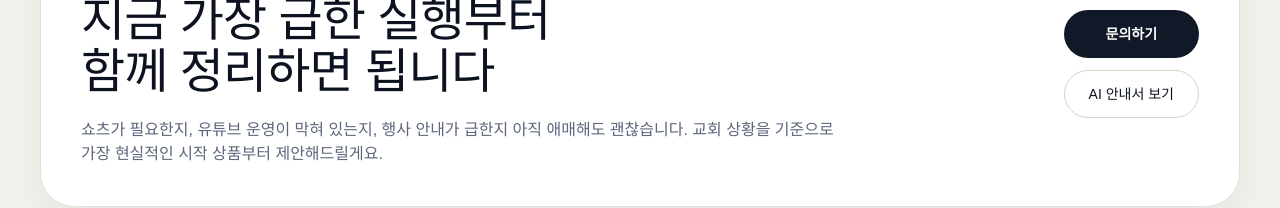
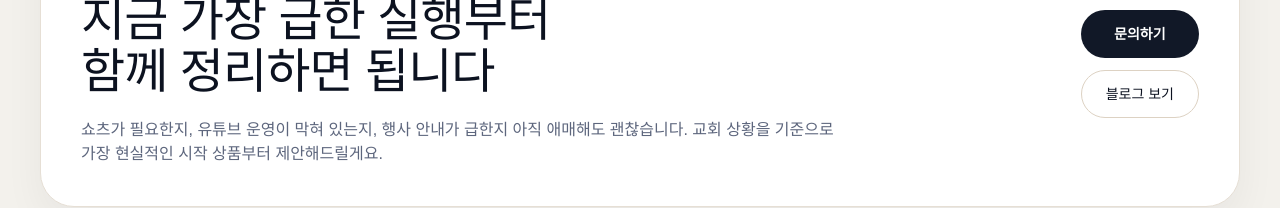
Before and after one commit to kinddragon1224/soom-church, a Next.js app: page /pricing in a window 1280 px wide. Shown: the part 1696-1904 px from the top of the page. Built offline with nearby package versions, Linux system fonts and the light colour scheme; a web font is replaced by a local one.

Commit message:
feat(nav): add workspace home link and relabel blog

```diff
--- a/app/contact/page.tsx
+++ b/app/contact/page.tsx
@@ -140,7 +140,7 @@ export default function ContactPage() {
                   핵심 상품 보기
                 </Link>
                 <Link href="/ai-guides" className="rounded-2xl border border-white/10 bg-white/[0.03] px-4 py-4 text-sm text-white/78">
-                  AI 안내서 보기
+                  블로그 보기
                 </Link>
               </div>
             </div>
--- a/app/page.tsx
+++ b/app/page.tsx
@@ -254,9 +254,9 @@ export default function HomePage() {
         <div className="mx-auto max-w-7xl px-5 py-20 sm:px-8 lg:px-10 lg:py-28">
           <div className="grid gap-12 lg:grid-cols-[0.95fr_1.05fr] lg:items-start">
             <div>
-              <p className="text-xs tracking-[0.24em] text-[#7a6f67]">AI GUIDE</p>
+              <p className="text-xs tracking-[0.24em] text-[#7a6f67]">BLOG</p>
               <h2 className="mt-5 font-display text-[2.2rem] leading-[1.08] tracking-[-0.05em] sm:text-[3.4rem]">
-                AI 안내서는
+                블로그는
                 <br />
                 매출보다 신뢰를 위한 공간입니다
               </h2>
@@ -265,7 +265,7 @@ export default function HomePage() {
               </p>
               <div className="mt-8">
                 <Link href="/ai-guides" className="inline-flex min-h-12 items-center justify-center rounded-full bg-[#111827] px-6 text-sm font-semibold text-white">
-                  AI 안내서 보기
+                  블로그 보기
                 </Link>
               </div>
             </div>
--- a/app/pricing/page.tsx
+++ b/app/pricing/page.tsx
@@ -154,7 +154,7 @@ export default function PricingPage() {
                   문의하기
                 </Link>
                 <Link href="/ai-guides" className="inline-flex min-h-12 items-center justify-center rounded-full border border-[#ddd2c3] px-6 text-sm font-medium text-[#0c1220]">
-                  AI 안내서 보기
+                  블로그 보기
                 </Link>
               </div>
             </div>
--- a/app/workspace/layout.tsx
+++ b/app/workspace/layout.tsx
@@ -61,6 +61,9 @@ export default function WorkspaceLayout({ children }: { children: React.ReactNod
               <p className="mt-1 text-sm text-[#5F564B]">교회와 사역팀을 위한 운영 대시보드</p>
             </div>
             <div className="flex items-center gap-2">
+              <Link href="/" className="inline-flex min-h-10 items-center justify-center rounded-[12px] border border-[#E7E0D4] bg-white px-4 text-sm font-medium text-[#121212]">
+                홈으로
+              </Link>
               <Link href="/signup" className="inline-flex min-h-10 items-center justify-center rounded-[12px] bg-[#0F172A] px-4 text-sm font-semibold text-white">
                 무료로 시작하기
               </Link>
--- a/components/site-header.tsx
+++ b/components/site-header.tsx
@@ -15,7 +15,7 @@ const navItems = [
   { href: "/", label: "홈", key: "home" },
   { href: "/workspace", label: "워크스페이스", key: "workspace" },
   { href: "/pricing", label: "콘텐츠 제작", key: "pricing" },
-  { href: "/ai-guides", label: "AI 안내서", key: "guides" },
+  { href: "/ai-guides", label: "블로그", key: "guides" },
   { href: "/about", label: "About", key: "about" },
   { href: "/contact", label: "문의", key: "contact" },
 ] as const;
```
